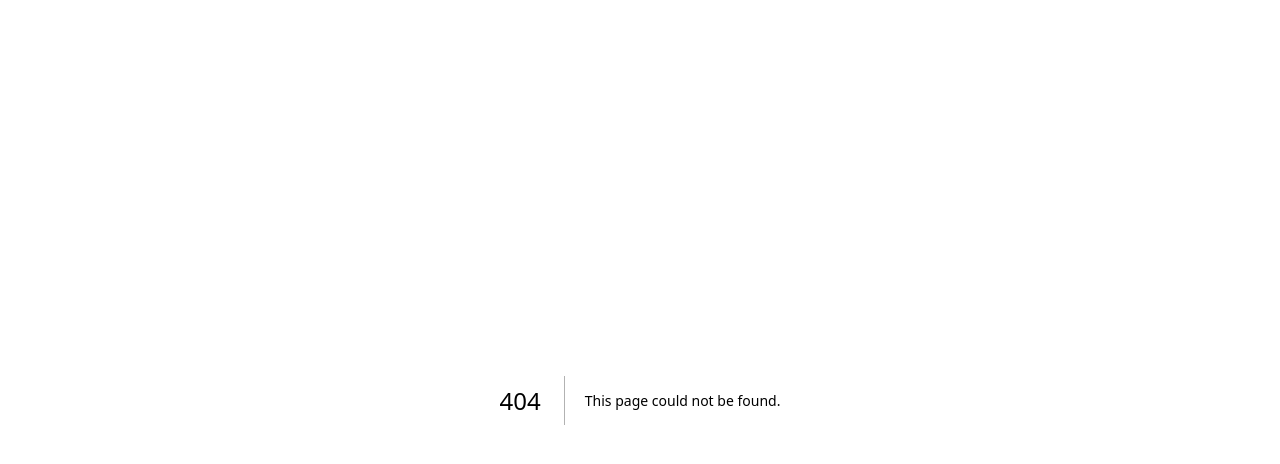
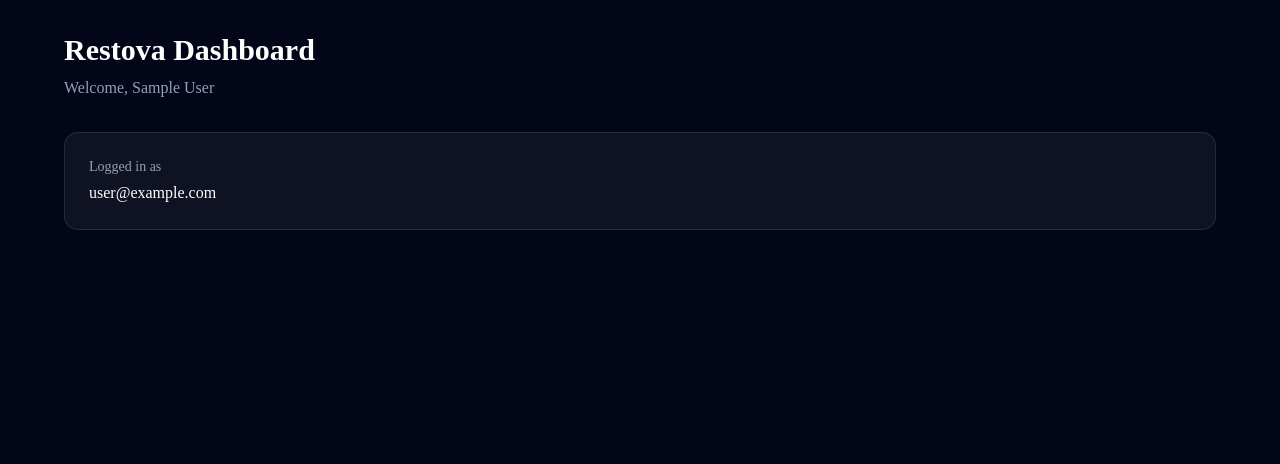
Before and after one commit to Mohammad032004/delicous, a Next.js app: page /dashboard in a window 1280 px wide. Before the commit this address had no page. Shown: the top 464 px of the page. Built offline with nearby package versions, Linux system fonts and the light colour scheme; no server answers; sample sign-in values are in the browser's storage.

Commit message:
dashboard

```diff
--- /dev/null
+++ b/app/dashboard/page.tsx
@@ -0,0 +1,34 @@
+import { auth } from "@/lib/auth";
+import { redirect } from "next/navigation";
+
+export default async function DashboardPage() {
+  const session = await auth();
+
+  if (!session?.user) {
+    redirect("/login");
+  }
+
+  return (
+    <main className="min-h-screen bg-slate-950 p-8 text-white">
+      <div className="mx-auto max-w-6xl">
+        <h1 className="text-3xl font-bold">
+          Restova Dashboard
+        </h1>
+
+        <p className="mt-2 text-slate-400">
+          Welcome, {session.user.name}
+        </p>
+
+        <div className="mt-8 rounded-xl border border-white/10 bg-white/5 p-6">
+          <p className="text-sm text-slate-400">
+            Logged in as
+          </p>
+
+          <p className="mt-1">
+            {session.user.email}
+          </p>
+        </div>
+      </div>
+    </main>
+  );
+}
```
